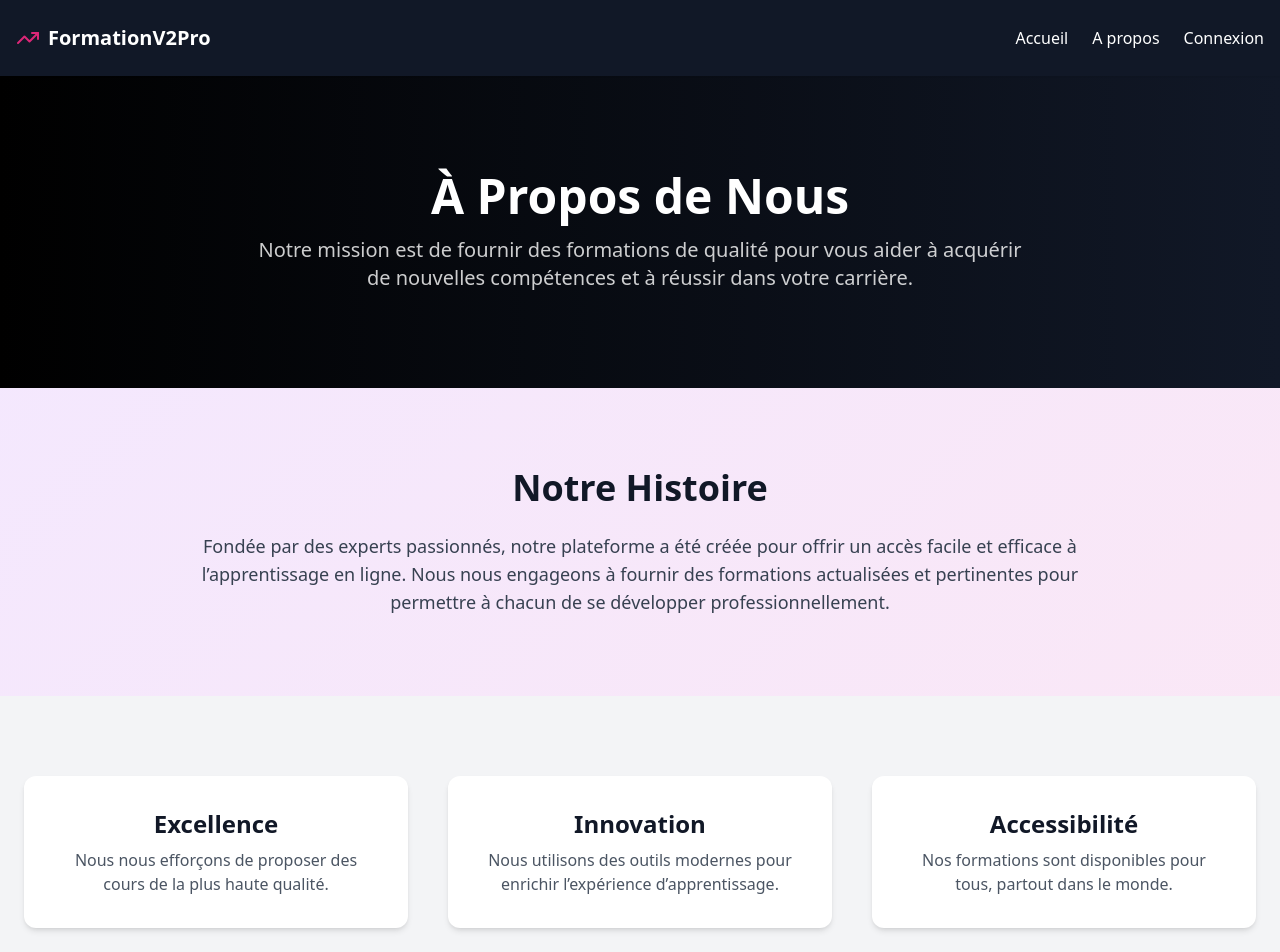
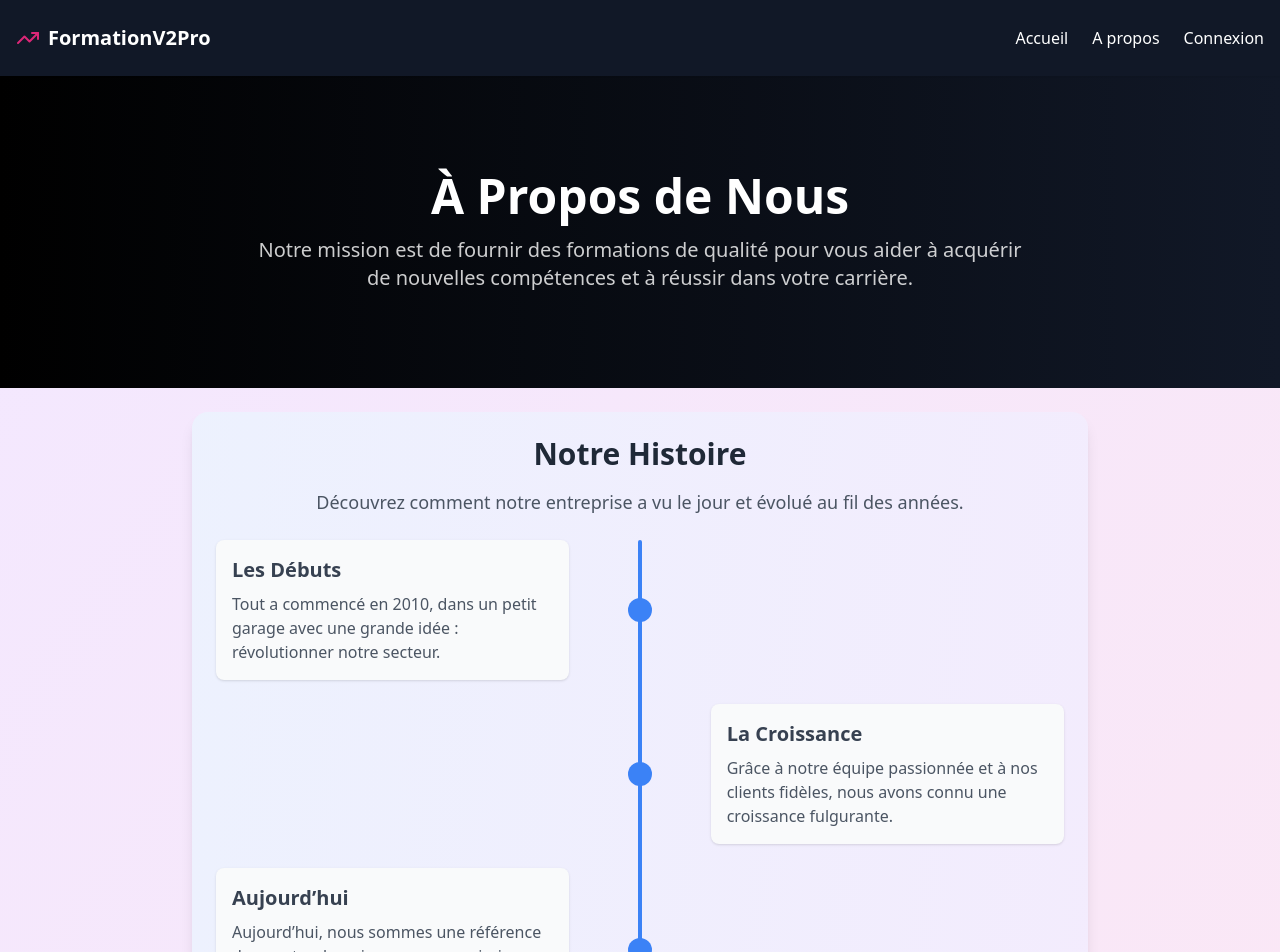
Before and after one commit to Adel113/FormationsV2, a React (Vite) app: page /apropos in a window 1280 px wide. Shown: the top 952 px of the page. Built offline with nearby package versions, Linux system fonts and the light colour scheme; no server answers.

Commit message:
modif de notre histoire et ajout d'une timeline

```diff
--- a/package.json
+++ b/package.json
@@ -11,6 +11,7 @@
   },
   "dependencies": {
     "firebase": "^10.8.0",
+    "framer-motion": "^12.4.2",
     "lucide-react": "^0.344.0",
     "react": "^18.3.1",
     "react-dom": "^18.3.1",
--- a/src/pages/principal/apropos.tsx
+++ b/src/pages/principal/apropos.tsx
@@ -13,14 +13,35 @@ export default function apropos() {
         </div>
       </div>
 
-      {/* Content Section */}
-      <section className="py-20 container mx-auto px-6 text-center">
-        <h2 className="text-4xl font-bold mb-6">Notre Histoire</h2>
-        <p className="text-lg text-gray-700 max-w-4xl mx-auto">
-          Fondée par des experts passionnés, notre plateforme a été créée pour offrir un accès facile et efficace à l’apprentissage en ligne.
-          Nous nous engageons à fournir des formations actualisées et pertinentes pour permettre à chacun de se développer professionnellement.
+      {/* Story Section */}
+      <section>
+      <div className="min-h-screen  flex flex-col items-center p-6">
+      <div className="max-w-4xl w-full bg-white shadow-lg rounded-2xl p-6 relative overflow-hidden">
+        <div className="absolute inset-0 bg-gradient-to-r from-blue-500 to-purple-600 opacity-10 transform rotate-6 scale-150"></div>
+        <h1 className="text-3xl font-bold text-center text-gray-800 mb-4 relative z-10">Notre Histoire</h1>
+        <p className="text-gray-600 text-lg text-center mb-6 relative z-10">
+          Découvrez comment notre entreprise a vu le jour et évolué au fil des années.
         </p>
+        <div className="relative z-10 flex flex-col items-center">
+          <div className="absolute left-1/2 w-1 bg-blue-500 h-full transform -translate-x-1/2 rounded-full"></div>
+          {[
+            { title: "Les Débuts", text: "Tout a commencé en 2010, dans un petit garage avec une grande idée : révolutionner notre secteur." },
+            { title: "La Croissance", text: "Grâce à notre équipe passionnée et à nos clients fidèles, nous avons connu une croissance fulgurante." },
+            { title: "Aujourd’hui", text: "Aujourd’hui, nous sommes une référence dans notre domaine, avec une mission toujours intacte : innover et satisfaire nos clients." }
+          ].map((section, index) => (
+            <div key={index} className={`relative flex items-center w-full mb-6 ${index % 2 === 0 ? "flex-row" : "flex-row-reverse"}`}>
+              <div className="w-6 h-6 bg-blue-500 rounded-full absolute left-1/2 transform -translate-x-1/2"></div>
+              <div className="w-5/12 p-4 bg-gray-50 rounded-lg shadow hover:bg-blue-100 transition-all duration-300">
+                <h2 className="text-xl font-semibold text-gray-700">{section.title}</h2>
+                <p className="text-gray-600 mt-2">{section.text}</p>
+              </div>
+            </div>
+          ))}
+        </div>
+      </div>
+    </div>
       </section>
+
 
       {/* Values Section */}
       <section className="py-20 bg-gray-100 text-center">
@@ -50,6 +71,8 @@ export default function apropos() {
           Explorer les Formations
         </button>
       </section>
+
+
     </div>
   );
 }
```
Also changed, not shown: 1 other file (tests, documents, lock files or other folders).
